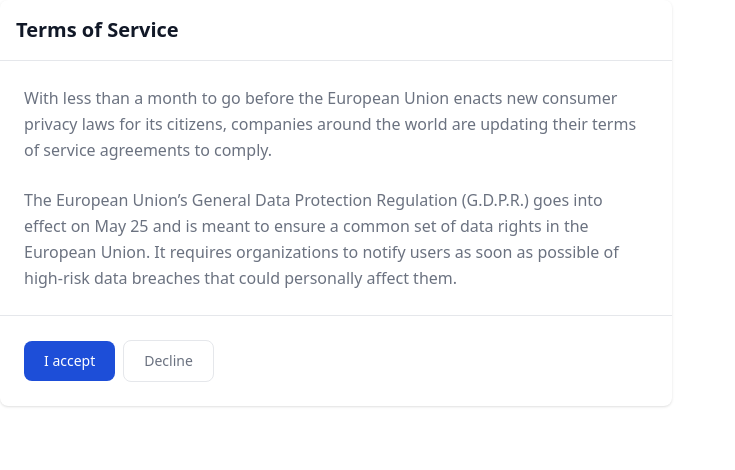
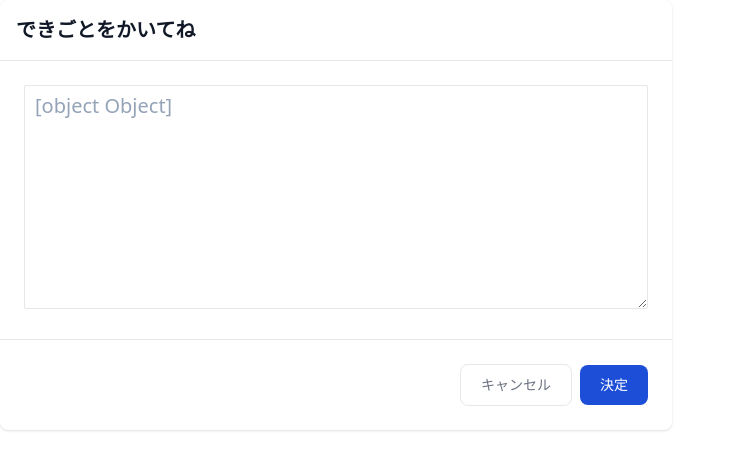
Before and after one commit to scla-sagauniv/atarime_tabetai, a Next.js app in the folder img-diary/: page /components/Panel in a window 1280 px wide. Shown: the top 470 px of the page, without its empty margins (0-735 px from the left). Built offline with nearby package versions, Linux system fonts and the light colour scheme.

Commit message:
#1 update マージのためにいったん保存

```diff
--- a/img-diary/pages/components/Modal.js
+++ b/img-diary/pages/components/Modal.js
@@ -23,7 +23,8 @@ const Modal = props => {
         onMouseUp={onMouseUp}
       >
           {React.cloneElement(props.children, {
-            close: props.close
+            close: props.close,
+            viewValue: props.viewValue
           })}
       </div>
   );
--- a/img-diary/pages/components/Panel.js
+++ b/img-diary/pages/components/Panel.js
@@ -1,7 +1,23 @@
 import React from "react";
 import { Button } from "./Button";
+import { stringify } from "postcss";
+import { useState } from "react";
+
 
 const Panel = props => {
+  const [formValue, setFormValue] = useState({
+    1: null,
+    2: null,
+    3: null,
+  });
+
+  const handleChange = (action) => {
+    const target = action.target;
+    const value = target.value;
+    const name = target.name;
+    setFormValue({ ...formValue, [name]: value });
+  }
+
   const submit = e => {
     e.preventDefault();
     if (props.close) {
@@ -13,25 +29,27 @@ const Panel = props => {
   return (
     <>
       <div className="relative w-full mx-0 max-w-2xl">
+        <form>
           <div className="relative bg-white rounded-lg shadow dark:bg-gray-700">
               <div className="flex items-start justify-between p-4 border-b rounded-t dark:border-gray-600">
                   <h3 className="text-xl font-semibold text-gray-900 dark:text-white">
-                          Terms of Service
+                      できごとをかいてね
                   </h3>
               </div>
               <div className="p-6 space-y-6">
-                      <p className="text-base leading-relaxed text-gray-500 dark:text-gray-400">
-                          With less than a month to go before the European Union enacts new consumer privacy laws for its citizens, companies around the world are updating their terms of service agreements to comply.
-                      </p>
-                      <p className="text-base leading-relaxed text-gray-500 dark:text-gray-400">
-                          The European Union’s General Data Protection Regulation (G.D.P.R.) goes into effect on May 25 and is meant to ensure a common set of data rights in the European Union. It requires organizations to notify users as soon as possible of high-risk data breaches that could personally affect them.
-                      </p>
+                <textarea type="text" name={props.viewValue} id={props.viewValue} value={formValue} onChange={handleChange} placeholder="やったこと..." maxlength="150" className=" text-slate-400 text-xl p-2.5 dark:bg-gray-700 border rounded-sm w-full dark:border-gray-500 leading-5 h-56">
+                </textarea>
               </div>
-                  <div className="flex items-center p-6 space-x-2 border-t border-gray-200 rounded-b dark:border-gray-600">
-                      <button onClick={submit} type="submit" className="text-white bg-blue-700 hover:bg-blue-800 focus:ring-4 focus:outline-none focus:ring-blue-300 font-medium rounded-lg text-sm px-5 py-2.5 text-center dark:bg-blue-600 dark:hover:bg-blue-700 dark:focus:ring-blue-800">I accept</button>
-                      <button onClick={props.close} type="button" className="text-gray-500 bg-white hover:bg-gray-100 focus:ring-4 focus:outline-none focus:ring-blue-300 rounded-lg border border-gray-200 text-sm font-medium px-5 py-2.5 hover:text-gray-900 focus:z-10 dark:bg-gray-700 dark:text-gray-300 dark:border-gray-500 dark:hover:text-white dark:hover:bg-gray-600 dark:focus:ring-gray-600">Decline</button>
+              <div className="flex justify-end items-center p-6 space-x-2 border-t border-gray-200 rounded-b dark:border-gray-600">
+                  <button onClick={props.close} type="button" className="text-gray-500 bg-white hover:bg-gray-100 focus:ring-4 focus:outline-none focus:ring-blue-300 rounded-lg border border-gray-200 text-sm font-medium px-5 py-2.5 hover:text-gray-900 focus:z-10 dark:bg-gray-700 dark:text-gray-300 dark:border-gray-500 dark:hover:text-white dark:hover:bg-gray-600 dark:focus:ring-gray-600">
+                    キャンセル
+                  </button>
+                  <button onClick={() => this.submit(formValue)} type="submit" className="text-white bg-blue-700 hover:bg-blue-800 focus:ring-4 focus:outline-none focus:ring-blue-300 font-medium rounded-lg text-sm px-5 py-2.5 text-center dark:bg-blue-600 dark:hover:bg-blue-700 dark:focus:ring-blue-800">
+                    決定
+                  </button>
               </div>
           </div>
+        </form>
       </div>
     </>
     // <section classNameName="container">
--- a/img-diary/pages/index.js
+++ b/img-diary/pages/index.js
@@ -11,12 +11,30 @@ import Panel from "./components/Panel";
 export default function Home() {
   const addClass = "px-6 md:py-2 py-1 mx-2 md:mx-4 rounded bg-blue-500 text-white disabled:cursor-default disabled:opacity-50 text-xl md:text-2xl";
   // モーダルの状態
-  const [isOpenModal, setIsOpenModal] = useState(false);
+  const [isOpenModal, setIsOpenModal] = useState({
+    state:false,
+    kind:null,
+  });
 
   // モーダルの開閉処理
-  const toggleModal = e => {
+  const toggleModal = (e,i) => {
+    let idx = null;
     if (e.target === e.currentTarget) {
-      setIsOpenModal(!isOpenModal);
+      switch(i){
+        case 1:
+          idx = i;
+          console.log(1);
+          break;
+        case 2:
+          idx = i;
+          console.log(2);
+          break;
+        case 3:
+          idx = i;
+          console.log(3);
+          break;
+      }
+      setIsOpenModal({...isOpenModal, state:!isOpenModal.state, kind: idx});
       console.log("bbb");
     }
   };
@@ -31,17 +49,17 @@ export default function Home() {
               <p className='text-center mt-20 text-xl md:text-3xl'>AIちゃんが絵日記書いてくれます</p>
               <p className='text-center mt-10 text-xl md:text-3xl'>今日あった出来事を朝昼晩に分けて<br/>簡単に入力するとAIちゃんが絵日記にしてくれます！！</p>
               <div className='mx-auto my-10 flex justify-center'>
-                <Button type="button" onClick={toggleModal} className={addClass}>
+                <Button type="button" onClick={() => toggleModal(true,1)} className={addClass}>
                   朝
                 </Button>
-                <Button type="button" onClick={toggleModal} className={addClass}>
+                <Button type="button" onClick={() => toggleModal(true,2)} className={addClass}>
                   昼
                 </Button>
-                <Button type="button" onClick={toggleModal} className={addClass}>
+                <Button type="button" onClick={() => toggleModal(true,3)} className={addClass}>
                   晩
                 </Button>
-                {isOpenModal && (
-                  <Modal close={toggleModal}>
+                {isOpenModal.state && (
+                  <Modal close={toggleModal} viewKind={isOpenModal.kind} >
                     <Panel />
                   </Modal>
                 )}
```
Lines whose indentation alone changed are shown as unchanged.
